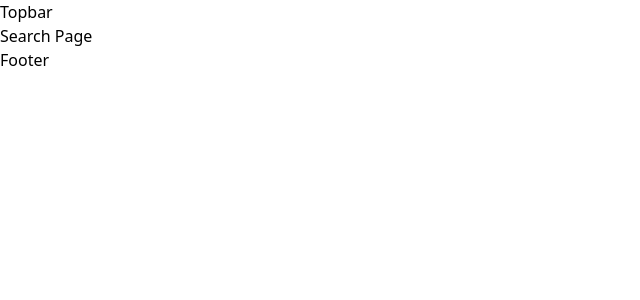
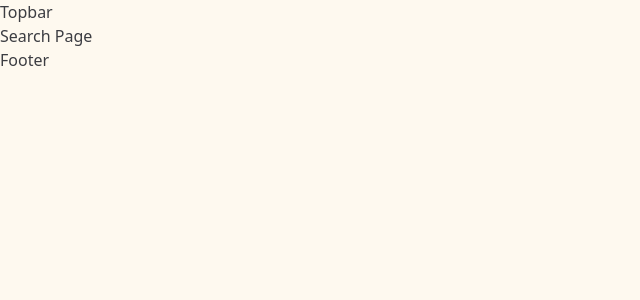
Before and after one commit to poreldeporte/mindful-network-official, a React (Vite) app in the folder frontend/: page /search in a window 1280 px wide. Shown: the top 300 px of the page, without its empty margins (0-640 px from the left). Built offline with nearby package versions, Linux system fonts and the light colour scheme.

Commit message:
add(frontend): base styles & colors configuratiojn

```diff
--- a/frontend/src/assets/css/base/base.css
+++ b/frontend/src/assets/css/base/base.css
@@ -3,6 +3,8 @@
   text-rendering: optimizeLegibility;
   -webkit-font-smoothing: antialiased;
   -moz-osx-font-smoothing: grayscale;
+  background-color: #fef9ef;
+  color: #3c3d42;
 }
 
 p {
--- a/frontend/tailwind.config.js
+++ b/frontend/tailwind.config.js
@@ -56,6 +56,8 @@ export default {
         900: "#2f382f",
         950: "#161d16",
       },
+      white: "#ffffff",
+      black: "#000000",
     },
     screens: {
       xs: { max: "480px" },
```
